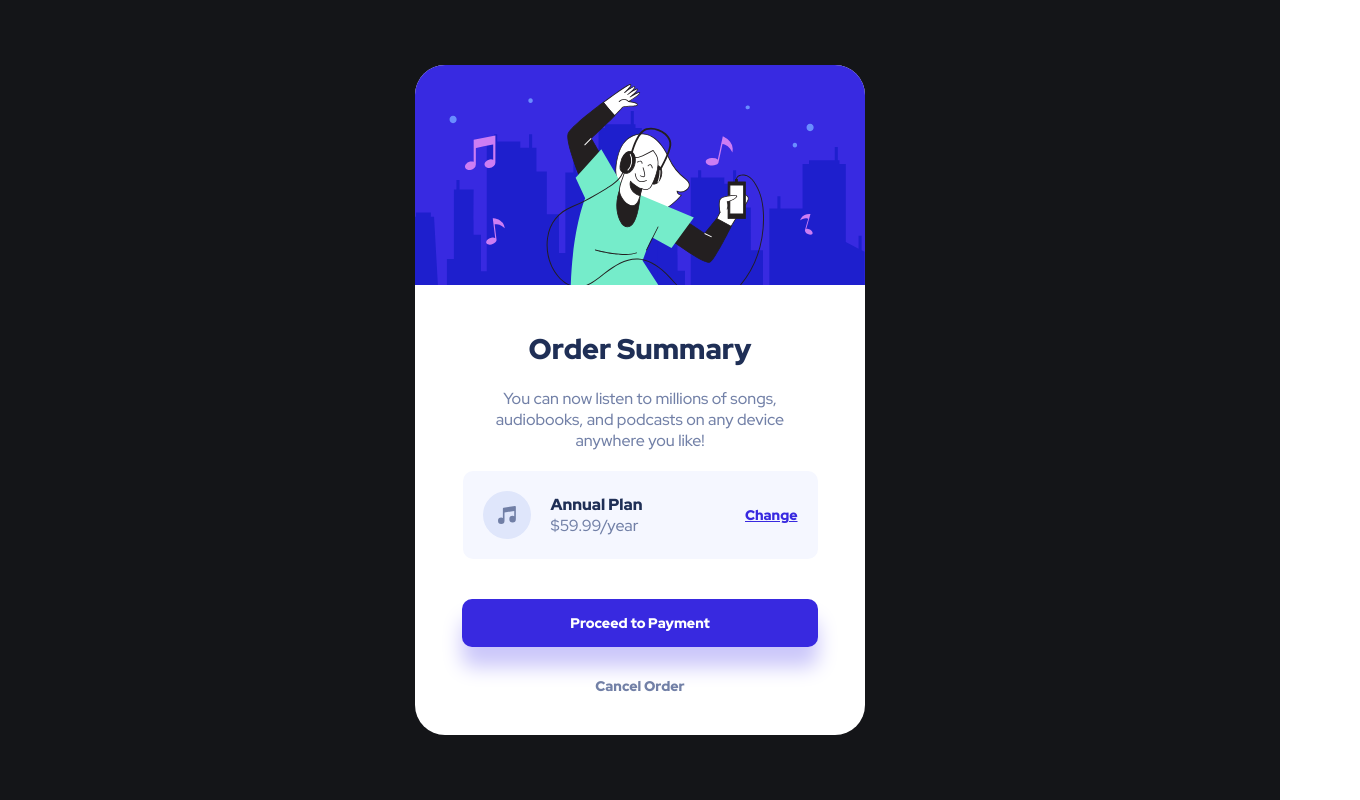
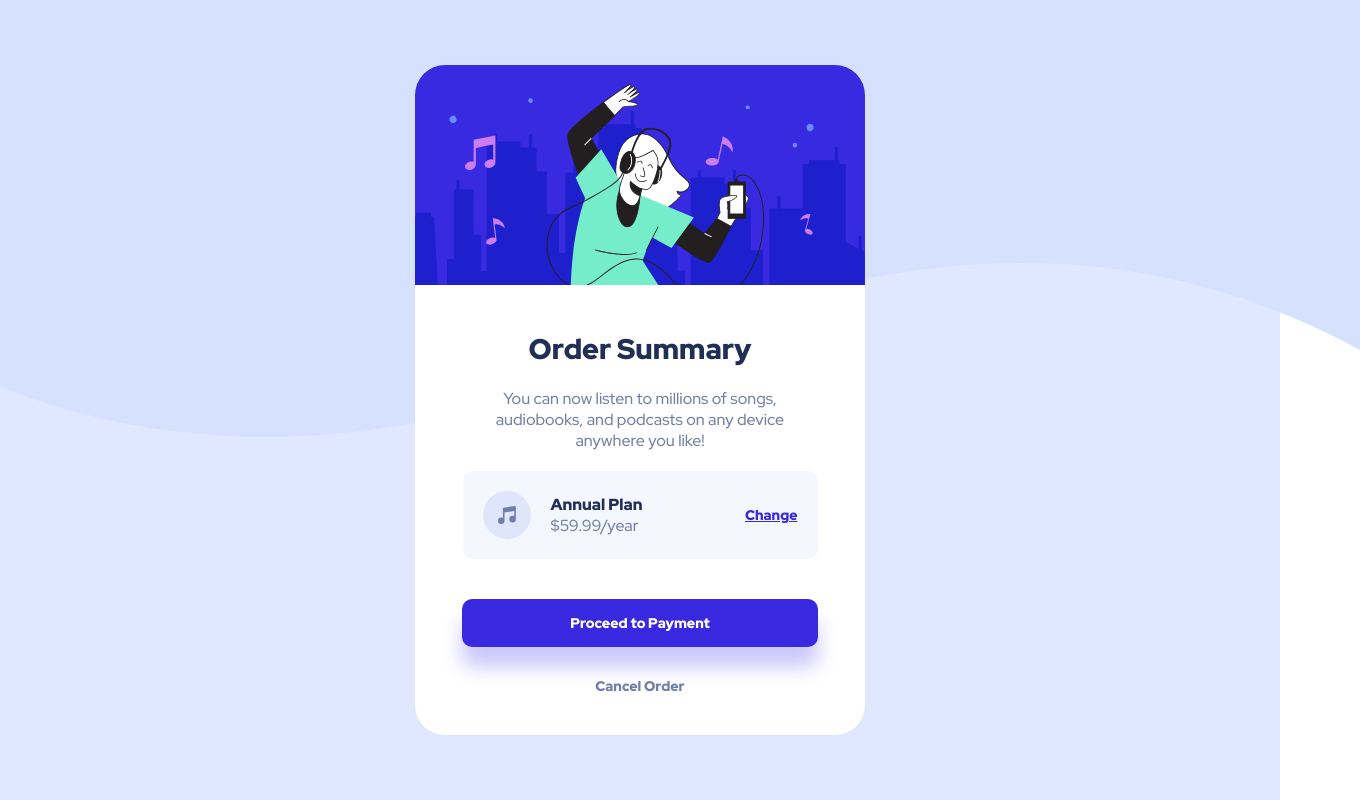
Before and after one commit to kxrt/frontend-training, a React (Create React App) app: page /order-summary in a window 1280 px wide. Shown: the whole page, 1360 px wide, since content can reach past the window. Built offline with nearby package versions, Linux system fonts and the light colour scheme.

Commit message:
Create background style

```diff
--- a/src/pages/feedback/Feedback.jsx
+++ b/src/pages/feedback/Feedback.jsx
@@ -5,7 +5,7 @@ import Thanks from "./images/illustration-thank-you.svg";
 
 const Feedback = () => {
   useEffect(() => {
-    document.title = "Feedback";
+    document.title = "Interactive Feedback";
   });
 
   const [submitted, setSubmitted] = useState(false);
--- a/src/pages/order-summary/Order.jsx
+++ b/src/pages/order-summary/Order.jsx
@@ -12,7 +12,9 @@ const Order = () => {
 
   return (
     <div className={styles.page}>
-      {/* <img src={BgDesktop} alt="background" /> */}
+      <div className={styles.bgSvg}>
+        <img src={BgDesktop} alt="Background Illustration" />
+      </div>
       <div className={styles.boundingBox}>
         <div className={styles.heroImage}>
           <img src={Hero} alt="Hero" />
--- a/src/pages/order-summary/Order.module.scss
+++ b/src/pages/order-summary/Order.module.scss
@@ -15,9 +15,15 @@
   justify-content: center;
   align-items: center;
   height: 100vh;
-  background-color: #141518;
+  background-color: hsl(225, 100%, 94%);
   font-family: "Red Hat Display", sans-serif;
   font-weight: 500;
+  position: relative;
+}
+
+.bgSvg {
+  position: absolute;
+  top: 0;
 }
 
 .boundingBox {
@@ -28,6 +34,7 @@
   border-radius: 30px;
   width: 450px;
   overflow: hidden;
+  position: relative;
 }
 
 .informationBox {
```
